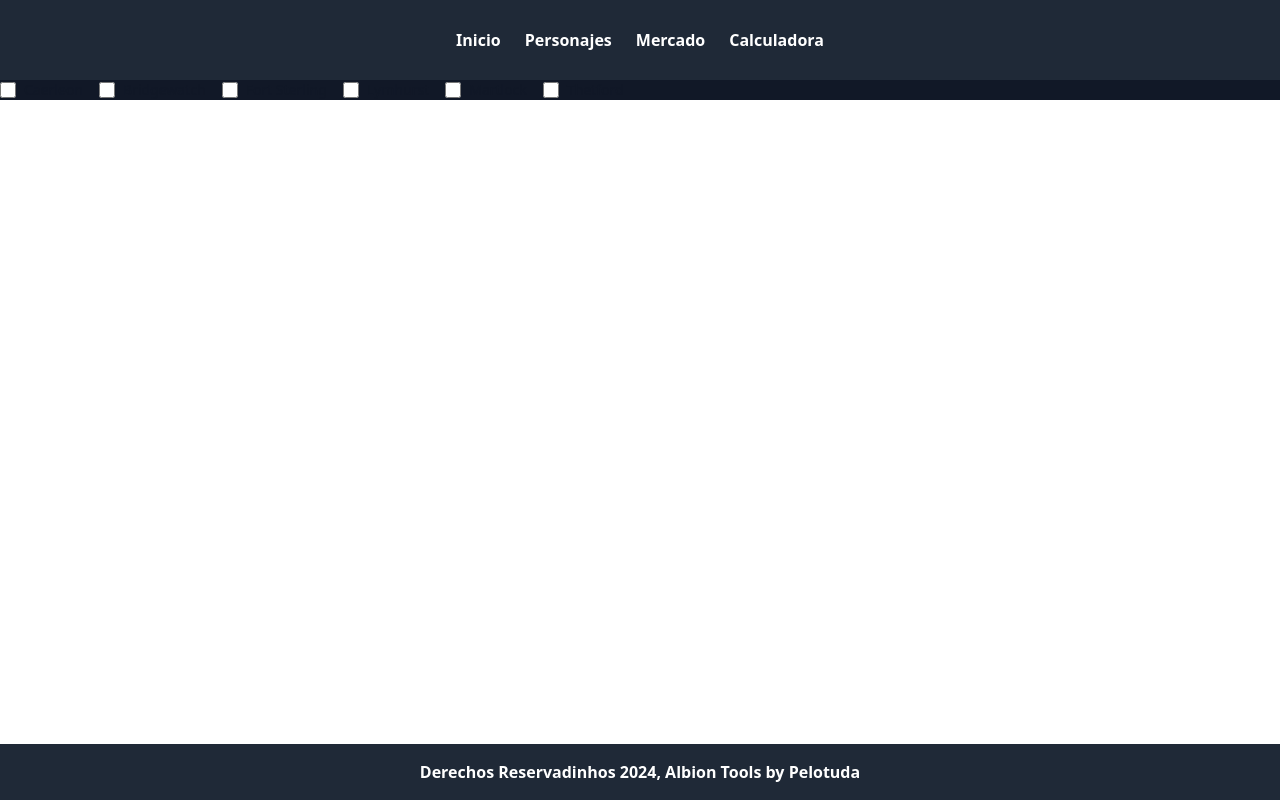
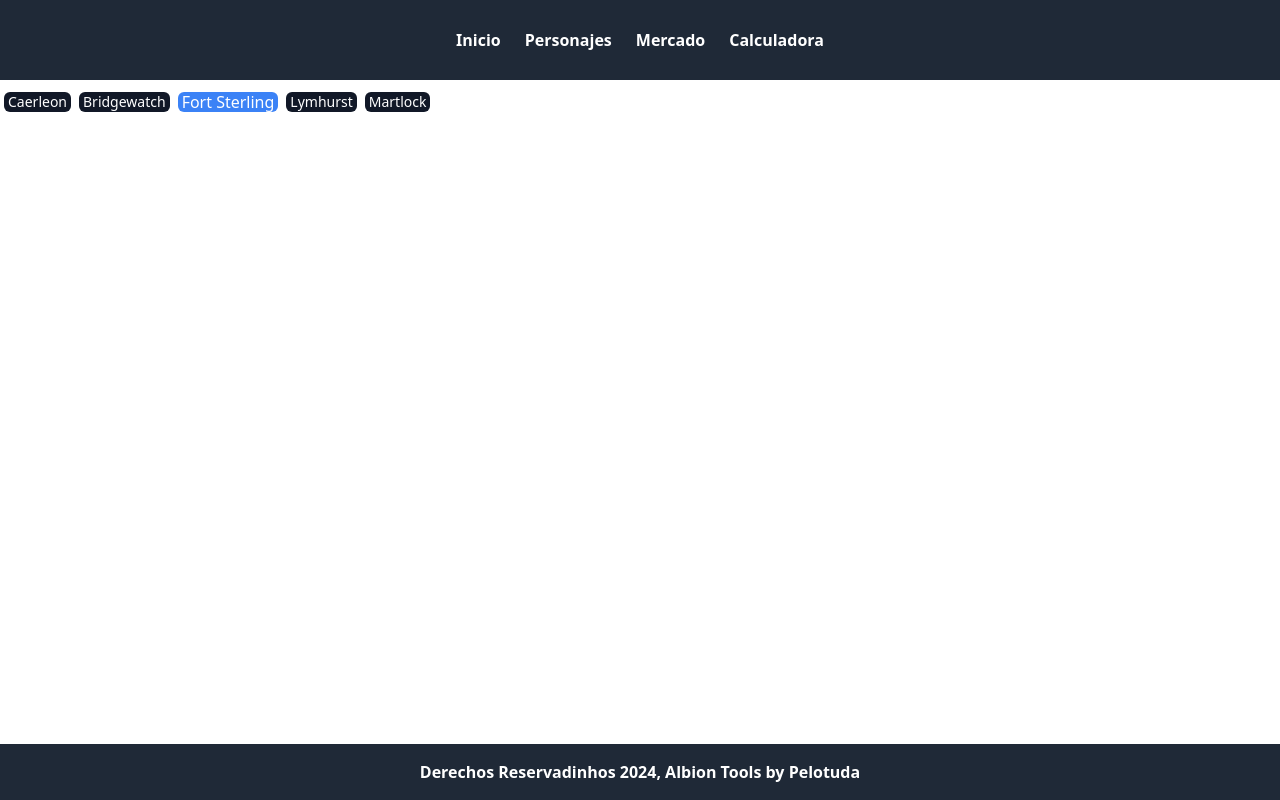
Before and after one commit to SrMetus/albiontools, a React (Create React App) app: page /mercado in a window 1280 px wide. Built offline with nearby package versions, Linux system fonts and the light colour scheme; the HTML template or start-up script is replaced by a standard one.

Commit message:
Adding checkbox markers

```diff
--- a/src/views/Mercado.js
+++ b/src/views/Mercado.js
@@ -2,31 +2,27 @@ import React from "react";
 
 export const Mercado = () => {
     return (
-        <div className="bg-gray-900 flex">
-            <div className="flex items-center me-4">
-                <input id="caerleon-checkbox" type="checkbox" value="" className="w-4 h-4 text-red-600 bg-gray-100 border-gray-300 rounded focus:ring-red-500 dark:focus:ring-red-600 dark:ring-offset-gray-800 focus:ring-2 dark:bg-gray-700 dark:border-gray-600" />
-                    <label for="caerleon-checkbox" className="ms-2 text-sm font-medium text-gray-900 dark:text-gray-300">Caerleon</label>
-            </div>
-            <div className="flex items-center me-4">
-                <input id="bridgewatch-checkbox" type="checkbox" value="" className="w-4 h-4 text-green-600 bg-gray-100 border-gray-300 rounded focus:ring-green-500 dark:focus:ring-green-600 dark:ring-offset-gray-800 focus:ring-2 dark:bg-gray-700 dark:border-gray-600" />
-                    <label for="bridgewatch-checkbox" className="ms-2 text-sm font-medium text-gray-900 dark:text-gray-300">Bridgewatch</label>
-            </div>
-            <div className="flex items-center me-4">
-                <input id="FortSterling-checkbox" type="checkbox" value="" className="w-4 h-4 text-purple-600 bg-gray-100 border-gray-300 rounded focus:ring-purple-500 dark:focus:ring-purple-600 dark:ring-offset-gray-800 focus:ring-2 dark:bg-gray-700 dark:border-gray-600" />
-                    <label for="FortSterling-checkbox" className="ms-2 text-sm font-medium text-gray-900 dark:text-gray-300">Fort Sterling</label>
-            </div>
-            <div className="flex items-center me-4">
-                <input id="lymhurst-checkbox" type="checkbox" value="" className="w-4 h-4 text-teal-600 bg-gray-100 border-gray-300 rounded focus:ring-teal-500 dark:focus:ring-teal-600 dark:ring-offset-gray-800 focus:ring-2 dark:bg-gray-700 dark:border-gray-600" />
-                    <label for="lymhurst-checkbox" className="ms-2 text-sm font-medium text-gray-900 dark:text-gray-300">Lymhurst</label>
-            </div>
-            <div className="flex items-center me-4">
-                <input id="martlock-checkbox" type="checkbox" value="" className="w-4 h-4 text-yellow-400 bg-gray-100 border-gray-300 rounded focus:ring-yellow-500 dark:focus:ring-yellow-600 dark:ring-offset-gray-800 focus:ring-2 dark:bg-gray-700 dark:border-gray-600" />
-                    <label for="martlock-checkbox" className="ms-2 text-sm font-medium text-gray-900 dark:text-gray-300">Martlock</label>
-            </div>
-            <div className="flex items-center me-4">
-                <input id="thetford-checkbox" type="checkbox" value="" className="w-4 h-4 text-orange-500 bg-gray-100 border-gray-300 rounded focus:ring-orange-500 dark:focus:ring-orange-600 dark:ring-offset-gray-800 focus:ring-2 dark:bg-gray-700 dark:border-gray-600" />
-                    <label for="thetford-checkbox" className="ms-2 text-sm font-medium text-gray-900 dark:text-gray-300">Thetford</label>
-            </div>
+        <div className="inline-flex items-center">
+            <label className="relative flex items-center p-3 px-1 cursor-pointer" htmlFor="caerleon-checkbox">
+                <input type="checkbox" className="peer hidden" id="caerleon-checkbox" />
+                <span className="appearance-none w-15 h-5 p-1 bg-gray-900 flex items-center justify-center text-white font-medium text-sm peer-checked:bg-blue-gray-500 peer-checked:text-gray-900 rounded-md">Caerleon</span>
+            </label>
+            <label className="relative flex items-center p-3 px-1 cursor-pointer" htmlFor="bridgewatch-checkbox" >
+                <input type="checkbox" className="peer hidden" id="bridgewatch-checkbox" />
+                <span className="appearance-none w-15 h-5 p-1 bg-gray-900 flex items-center justify-center text-white font-medium text-sm peer-checked:bg-blue-gray-500 peer-checked:text-gray-900 rounded-md">Bridgewatch</span>
+            </label>
+            <label className="relative flex items-center p-3 px-1 cursor-pointer" htmlFor="fortsterling-checkbox">
+                <input type="checkbox" className="peer hidden" id="fortsterling-checkbox" />
+                <span className="appearance-none w-15 h-5 p-1 bg-blue-500 flex items-center justify-center text-white font-sm peer-checked:bg-blue-gray-500 peer-checked:text-gray-900 rounded-md">Fort Sterling</span>
+            </label>
+            <label className="relative flex items-center p-3 px-1 cursor-pointer" htmlFor="lymhurst-checkbox">
+                <input type="checkbox" className="peer hidden" id="lymhurst-checkbox" />
+                <span className="appearance-none w-15 h-5 p-1 bg-gray-900 flex items-center justify-center text-white font-medium text-sm peer-checked:bg-blue-gray-500 peer-checked:text-gray-900 rounded-md">Lymhurst</span>
+            </label>
+            <label className="relative flex items-center p-3 px-1 cursor-pointer" htmlFor="martlock-checkbox">
+                <input type="checkbox" className="peer hidden" id="martlock-checkbox" />
+                <span className="appearance-none w-15 h-5 p-1 bg-gray-900 flex items-center justify-center text-white font-medium text-sm peer-checked:bg-blue-gray-500 peer-checked:text-gray-900 rounded-md">Martlock</span>
+            </label>
         </div>
     );
 }
```
